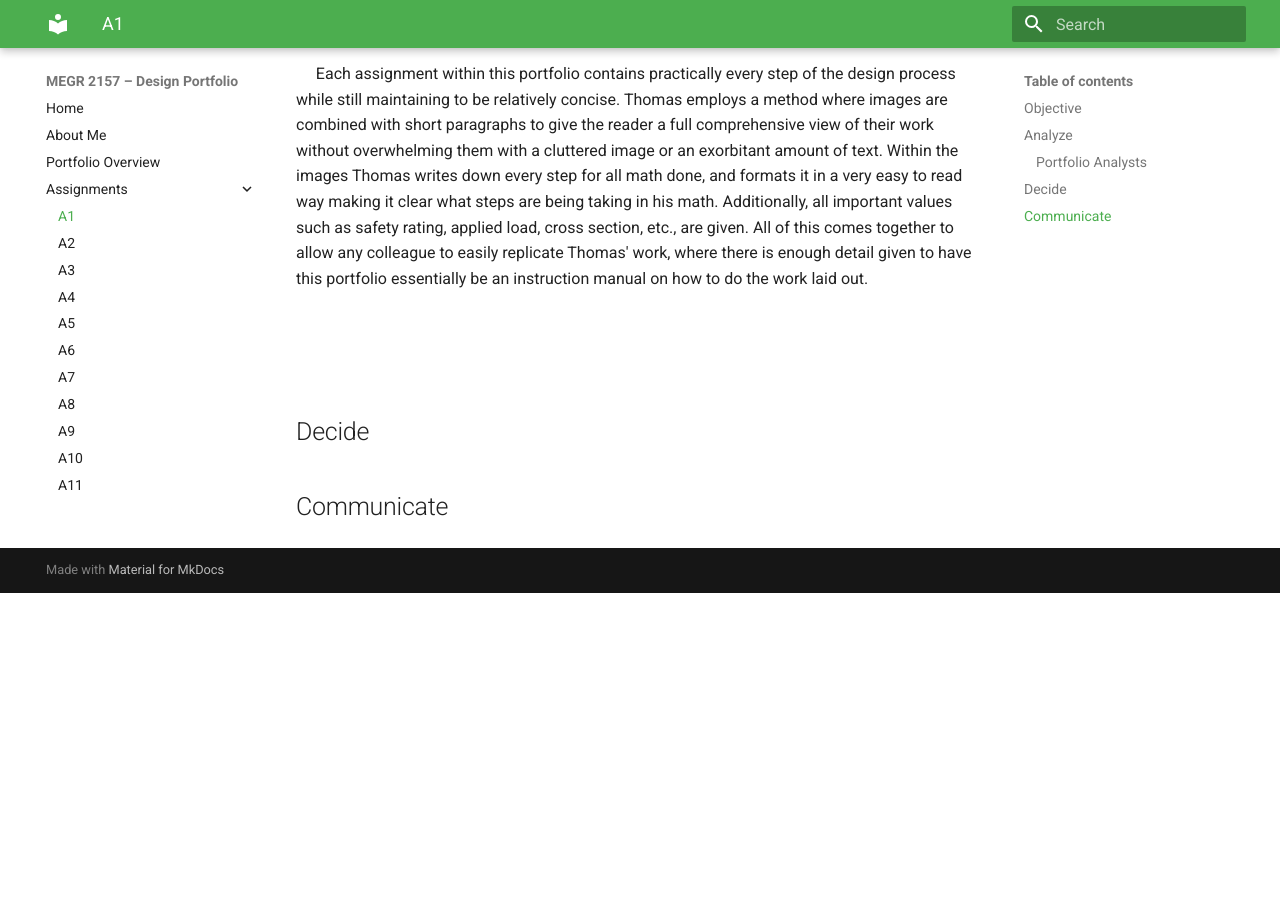
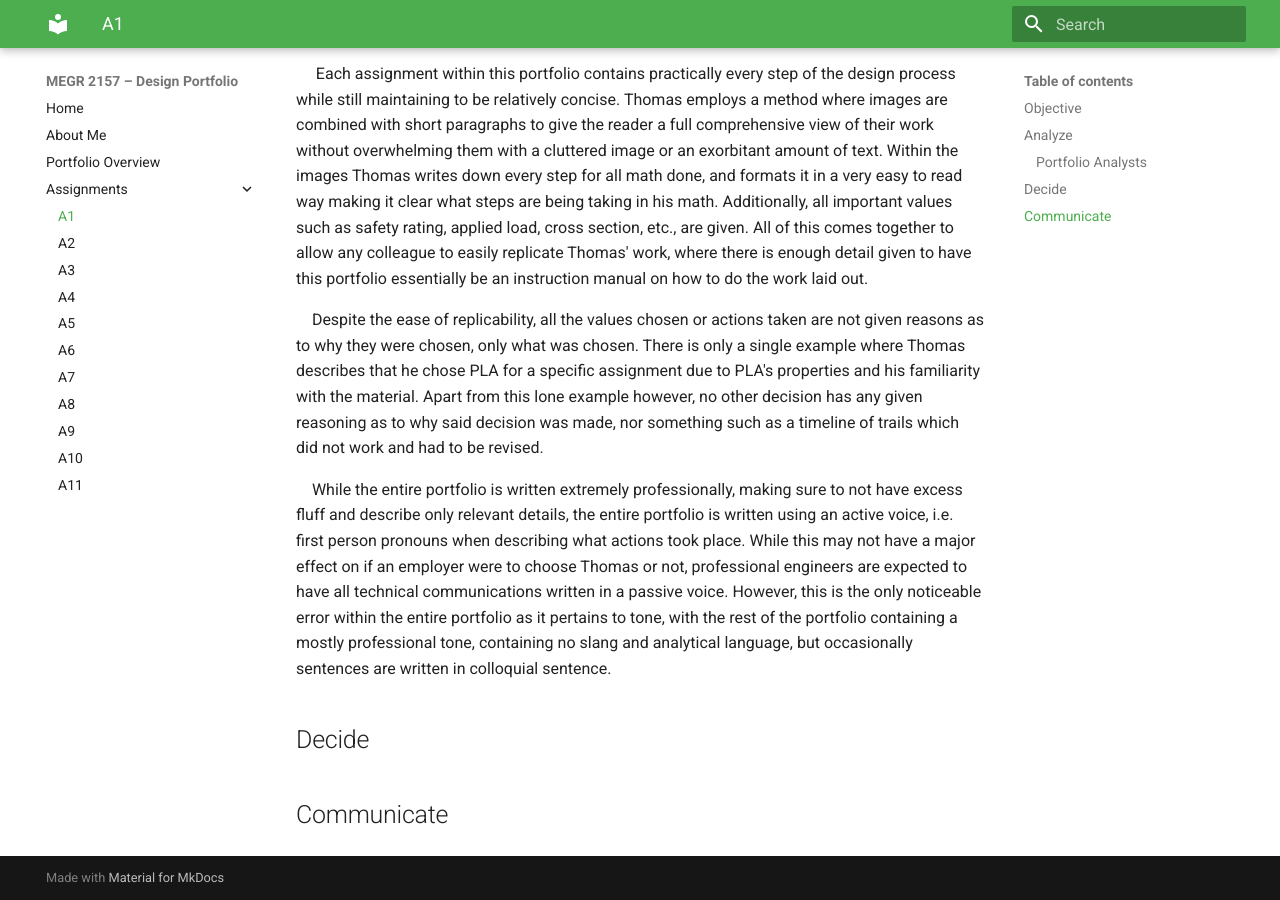
Before and after one commit to ZAPrada/megr2157-portfolio, an MkDocs documentation site: the page built from docs/assignments/A01/index.md, in a window 1280 px wide and 900 px high, scrolled down 1468 px. Built offline with MkDocs 1.6.1 and Material for MkDocs 9.7.7, drawn with Linux system fonts in a browser that asks for light colours; before the commit the page ends 2061 px from its top, so only the background shows below that.

Commit message:
2nd porfolio parts c and d

```diff
--- a/docs/assignments/A01/index.md
+++ b/docs/assignments/A01/index.md
@@ -18,8 +18,8 @@ Portfolio #2 [Khameron Thomas](https://instructure.charlotte.edu/eportfolios/498
 
 <p>&nbsp;&nbsp;&nbsp;&nbsp;With regards to ease of navigation, this portfolio does an excellent job by having the assignments page visible at all time on the left hand side of the screen, where one would typically associate important links one would want to access quickly to be. Finding a specific assignment is relatively easy to find, so long as you know almost exactly what you're looking for, as each assignment is titled. However if you only had a fragmentary memory of what you were looking for, it would be more difficult to find a specific assignment as only the titles and no descriptions of the assignments are given. Overall though,  given the small amount of links and overall little content, this portfolio is easy to navigate and anything could be found easily under a minute.</p>
 <p>&nbsp;&nbsp;&nbsp;&nbsp; Each assignment within this portfolio contains practically every step of the design process while still maintaining to be relatively concise. Thomas employs a method where images are combined with short paragraphs to give the reader a full comprehensive view of their work without overwhelming them with a cluttered image or an exorbitant amount of text. Within the images Thomas writes down every step for all math done, and formats it in a very easy to read way making it clear what steps are being taking in his math. Additionally, all important values such as safety rating, applied load, cross section, etc., are given. All of this comes together to allow any colleague to easily replicate Thomas' work, where there is enough detail given to have this portfolio essentially be an instruction manual on how to do the work laid out. </p>
-<p>&nbsp;&nbsp;&nbsp;&nbsp;</p>
-<p>&nbsp;&nbsp;&nbsp;&nbsp;</p>
+<p>&nbsp;&nbsp;&nbsp;&nbsp;Despite the ease of replicability, all the values chosen or actions taken are not given reasons as to why they were chosen, only what was chosen. There is only a single example where Thomas describes that he chose PLA for a specific assignment due to PLA's properties and his familiarity with the material. Apart from this lone example however, no other decision has any given reasoning as to why said decision was made, nor something such as a timeline of trails which did not work and had to be revised.</p>
+<p>&nbsp;&nbsp;&nbsp;&nbsp;While the entire portfolio is written extremely professionally, making sure to not have excess fluff and describe only relevant details, the entire portfolio is written using an active voice, i.e. first person pronouns when describing what actions took place. While this may not have a major effect on if an employer were to choose Thomas or not, professional engineers are expected to have all technical communications written in a passive voice. However, this is the only noticeable error within the entire portfolio as it pertains to tone, with the rest of the portfolio containing a mostly professional tone, containing no slang and analytical language, but occasionally sentences are written in colloquial sentence.</p>
 
 ## Decide
 
```
